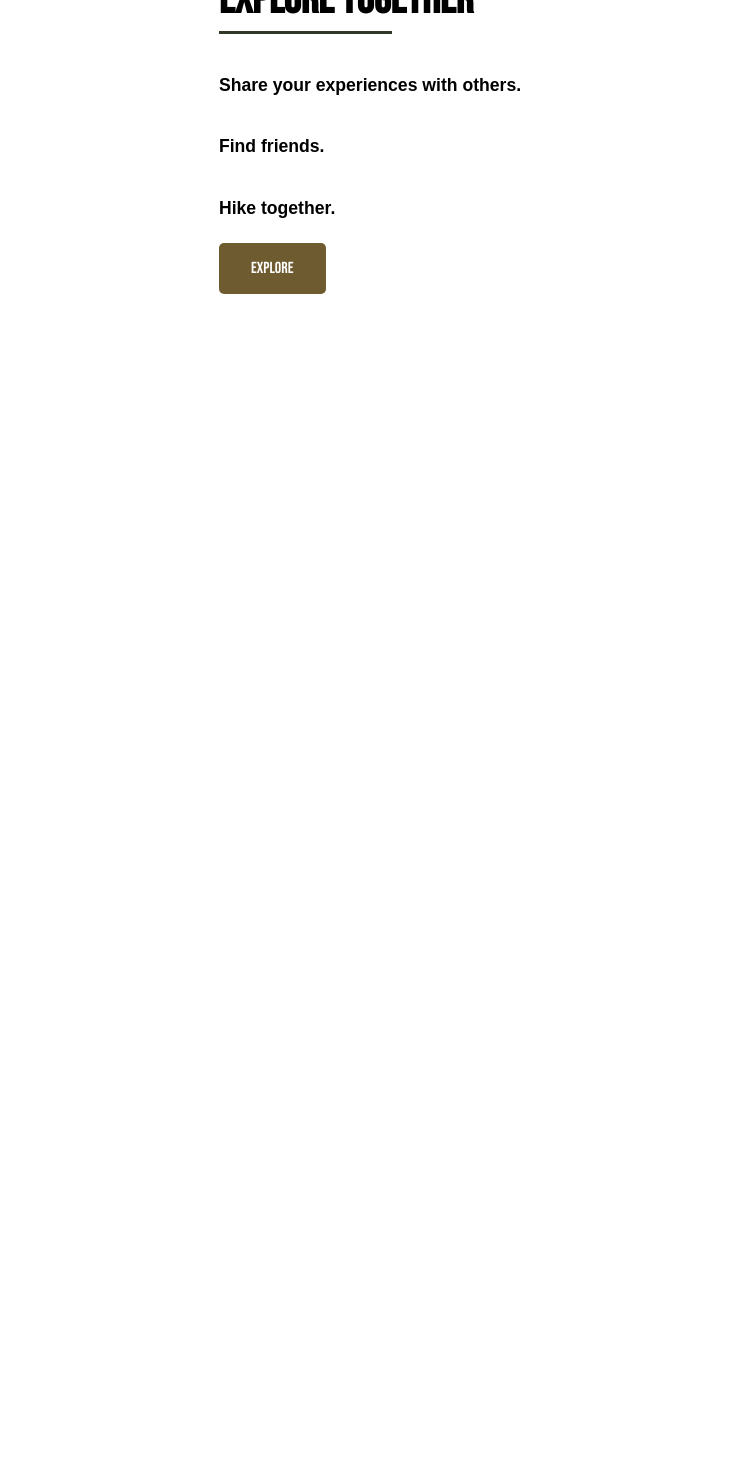
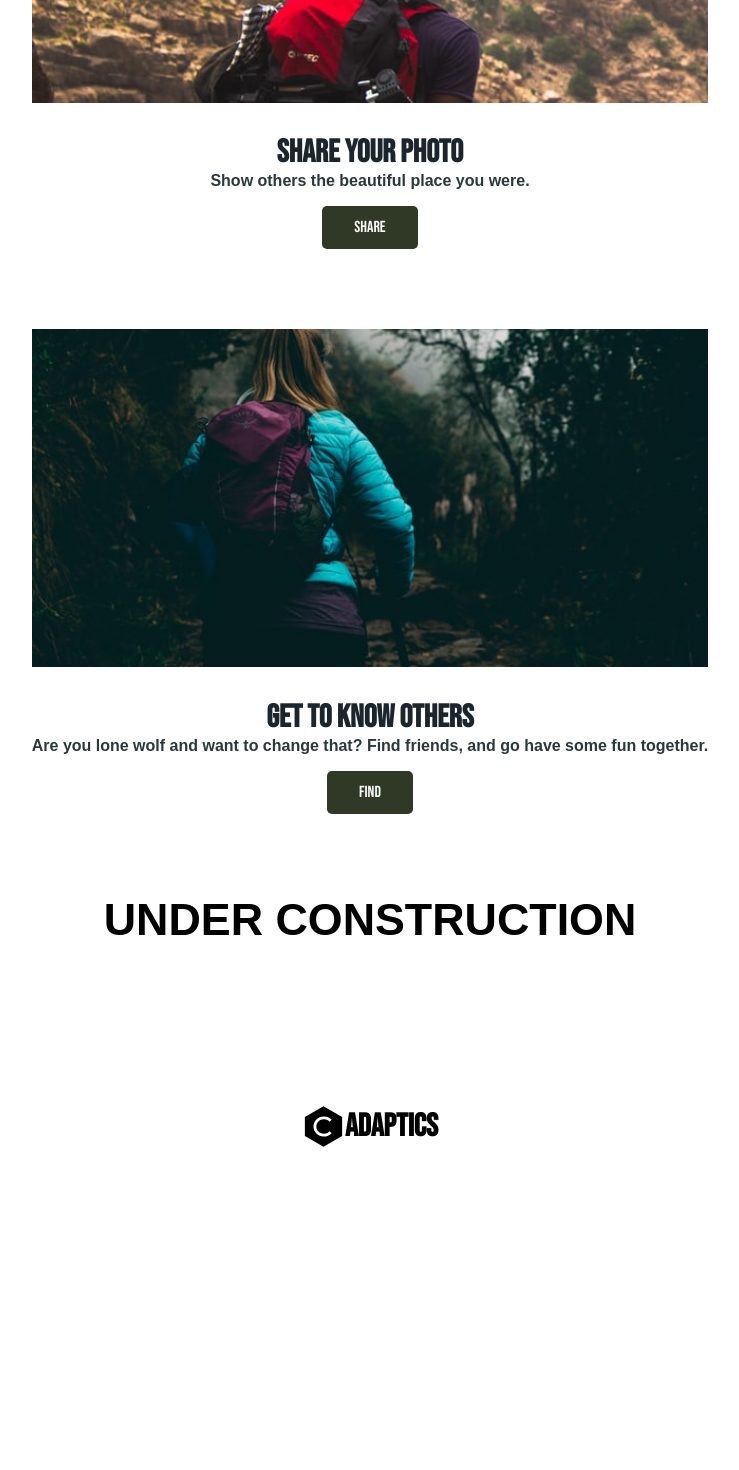
Before and after one commit to baxy5/HikeGram, a Next.js app: page /home in a window 1280 px wide. Shown: the part 1880-3350 px from the top of the page, without its empty margins (270-1009 px from the left). Before the commit the page ends 2174 px from the top, so only its background shows below. Built offline with nearby package versions, Linux system fonts and the light colour scheme; a web font is replaced by a local one.

Commit message:
home page

```diff
--- a/components/Content.jsx
+++ b/components/Content.jsx
@@ -1,10 +1,13 @@
 import styles from "../styles/Content.module.scss";
+import Image from "next/image";
 import FriendsImage from "../public/friends.jpg";
-import Image from "next/image";
+import WildHiker1 from "../public/wild-hiker1.jpg";
+import WildHiker2 from "../public/wild-hiker2.jpg";
 
 const Content = () => {
   return (
     <div className={styles.container}>
+      <div className={styles.wrapper}>
         <Image src={FriendsImage} className={styles.image} />
 
         <div className={styles.content}>
@@ -17,6 +20,47 @@ const Content = () => {
           </div>
         </div>
       </div>
+
+      <div className={styles.features}>
+        <div className={styles.more_info}>
+          <Image
+            src={WildHiker1}
+            className={styles.img}
+            width="100%"
+            height={50}
+            objectFit="cover"
+            layout="responsive"
+            quality={100}
+          />
+          <div className={styles.feature}>
+            <h1>Share your photo</h1>
+            <p>Show others the beautiful place you were.</p>
+            <button>Share</button>
+          </div>
+          <Image
+            src={WildHiker2}
+            className={styles.img}
+            width="100%"
+            height={50}
+            objectFit="cover"
+            layout="responsive"
+            quality={100}
+          />
+          <div className={styles.feature}>
+            <h1>Get to know others</h1>
+            <p>
+              Are you lone wolf and want to change that? Find friends, and go
+              have some fun together.
+            </p>
+            <button>Find</button>
+          </div>
+        </div>
+      </div>
+
+      <div className={styles.under_cons}>
+        <h1>UNDER CONSTRUCTION</h1>
+      </div>
+    </div>
   );
 };
 
--- /dev/null
+++ b/components/Footer.jsx
@@ -0,0 +1,65 @@
+import styles from "../styles/Footer.module.scss";
+
+const Footer = () => {
+  return (
+    <div>
+      <div className={styles.text}>
+        <svg
+          width="43"
+          height="43"
+          viewBox="0 0 43 43"
+          fill="none"
+          xmlns="http://www.w3.org/2000/svg"
+        >
+          <path
+            fill-rule="evenodd"
+            clip-rule="evenodd"
+            d="M21.5 1.20697L40.1334 12.0774V30.9228L21.5 41.7961L2.8667 30.9228V12.0774L21.5 1.2041V1.20697ZM21.5 11.4668C18.839 11.4668 16.287 12.5238 14.4054 14.4055C12.5238 16.2871 11.4667 18.8391 11.4667 21.5001C11.4667 24.1611 12.5238 26.7131 14.4054 28.5947C16.287 30.4764 18.839 31.5334 21.5 31.5334H22.0218C24.8196 31.5334 27.5057 30.4212 29.4866 28.4432L29.6815 28.2482L27.6519 26.2186L27.457 26.4136C26.0156 27.8556 24.0606 28.6661 22.0218 28.6668H21.5C19.5993 28.6668 17.7764 27.9117 16.4324 26.5677C15.0884 25.2237 14.3334 23.4008 14.3334 21.5001C14.3334 19.5994 15.0884 17.7765 16.4324 16.4325C17.7764 15.0885 19.5993 14.3334 21.5 14.3334H22.0218C24.06 14.3334 26.015 15.1447 27.457 16.5866L27.6519 16.7816L29.6815 14.752L29.4866 14.557C28.5062 13.577 27.3424 12.7996 26.0615 12.2694C24.7807 11.7392 23.408 11.4664 22.0218 11.4668H21.5Z"
+            fill="black"
+          />
+        </svg>
+        <h1>adaptics</h1>
+      </div>
+      <svg
+        viewBox="0 0 1917 765"
+        fill="none"
+        xmlns="http://www.w3.org/2000/svg"
+      >
+        <g clip-path="url(#clip0_74_50)">
+          <path d="M1917 0H0V765H1917V0Z" fill="white" />
+          <path
+            d="M0 622.2L240.69 601.8L479.25 561L719.94 613.7L958.5 583.1L1199.19 635.8L1437.75 566.1L1678.44 583.1L1917 610.3V766.7H1678.44H1437.75H1199.19H958.5H719.94H479.25H240.69H0V622.2Z"
+            fill="#2F3926"
+          />
+          <path
+            d="M0 598.4L240.69 603.5L479.25 589.9L719.94 596.7L958.5 640.9L1199.19 596.7L1437.75 591.6L1678.44 630.7L1917 596.7V766.7H1678.44H1437.75H1199.19H958.5H719.94H479.25H240.69H0V598.4Z"
+            fill="#1E3531"
+          />
+          <path
+            d="M0 652.8L240.69 632.4L479.25 646L719.94 652.8L958.5 668.1L1199.19 625.6L1437.75 627.3L1678.44 651.1L1917 622.2V766.7H1678.44H1437.75H1199.19H958.5H719.94H479.25H240.69H0V652.8Z"
+            fill="#202E34"
+          />
+          <path
+            d="M0 693.6L240.69 654.5L479.25 705.5L719.94 666.4L958.5 683.4L1199.19 666.4L1437.75 664.7L1678.44 661.3L1917 674.9V766.7H1678.44H1437.75H1199.19H958.5H719.94H479.25H240.69H0V693.6Z"
+            fill="#202E34"
+          />
+          <path
+            d="M0 697L240.69 708.9L479.25 691.9L719.94 705.5H958.5L1199.19 702.1L1437.75 681.7L1678.44 720.8L1917 708.9V766.7H1678.44H1437.75H1199.19H958.5H719.94H479.25H240.69H0V697Z"
+            fill="#1E3531"
+          />
+          <path
+            d="M0 719.1L240.69 736.1L479.25 732.7L719.94 729.3L958.5 714L1199.19 722.5L1437.75 732.7L1678.44 725.9L1917 712.3V766.7H1678.44H1437.75H1199.19H958.5H719.94H479.25H240.69H0V719.1Z"
+            fill="#2F3926"
+          />
+        </g>
+        <defs>
+          <clipPath id="clip0_74_50">
+            <rect width="1917" height="765" fill="white" />
+          </clipPath>
+        </defs>
+      </svg>
+    </div>
+  );
+};
+
+export default Footer;
--- a/pages/home.jsx
+++ b/pages/home.jsx
@@ -3,6 +3,7 @@ import styles from "../styles/Home.module.scss";
 import Navbar from "../components/Navbar.jsx";
 import Hero from "../components/Hero.jsx";
 import Content from "../components/Content.jsx";
+import Footer from "../components/Footer.jsx";
 
 function Home() {
   return (
@@ -13,9 +14,8 @@ function Home() {
           <Hero />
         </div>
       </div>
-      <div className={styles.wrapper}>
-        <Content />
-      </div>
+      <Content />
+      <Footer />
     </>
   );
 }
--- a/styles/Content.module.scss
+++ b/styles/Content.module.scss
@@ -10,6 +10,7 @@
   margin-top: 5em;
   display: flex;
   justify-content: space-around;
+  width: 100%;
 
   h1 {
     font-family: "Bebas Neue", cursive;
@@ -29,7 +30,7 @@
   }
 
   p {
-    margin-top: 2.3em;
+    margin-top: 1.7em;
     font-weight: bold;
     font-size: 1.1em;
   }
@@ -37,7 +38,7 @@
   button {
     outline: none;
     background: #6e5b30;
-    margin-top: 1.5em;
+    margin-top: 2em;
     padding: 1em 2em;
     border: none;
     border-radius: 5px;
@@ -52,9 +53,74 @@
   }
 }
 
+/* .img {
+  width: 100%;
+  object-fit: cover;
+  height: 13em;
+} */
+
 .image {
   border-radius: 65% 35% 21% 79% / 67% 44% 56% 33%;
   animation: blob 1s alternate-reverse infinite;
+}
+
+.features {
+  margin-top: 10em;
+  display: flex;
+  justify-content: space-around;
+}
+
+.more_info {
+  text-align: center;
+
+  .feature {
+    margin-top: 1.9em;
+    margin-bottom: 5em;
+  }
+
+  h1 {
+    font-family: "Bebas Neue", cursive;
+    color: #1b252e;
+  }
+
+  p {
+    color: #2c383c;
+    font-weight: bold;
+  }
+
+  button {
+    outline: none;
+    border: none;
+    background: #2f3926;
+    color: white;
+    font-family: "Bebas Neue", cursive;
+    padding: 0.75em 2em;
+    border-radius: 5px;
+    font-size: 1em;
+    margin-top: 1em;
+    cursor: pointer;
+
+    &:hover {
+      background: #2f3926d0;
+    }
+  }
+}
+
+.under_cons {
+  text-align: center;
+  font-size: 1.4em;
+}
+
+@media only screen and (min-width: 1024px) {
+  .wrapper {
+    display: flex;
+    flex-direction: row-reverse;
+    justify-content: space-around;
+
+    .image {
+      transform: translateX(30%);
+    }
+  }
 }
 
 @keyframes blob {
--- /dev/null
+++ b/styles/Footer.module.scss
@@ -0,0 +1,6 @@
+.text {
+  display: flex;
+  justify-content: center;
+  align-items: center;
+  margin-top: 10em;
+}
```
Lines whose indentation alone changed are shown as unchanged.
